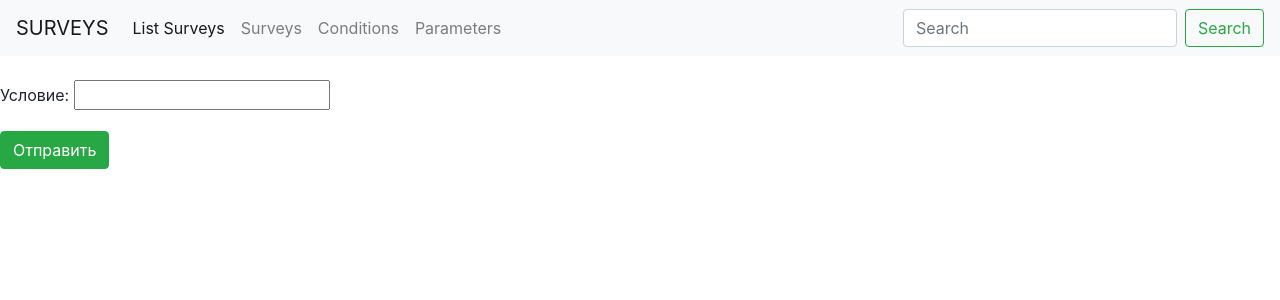
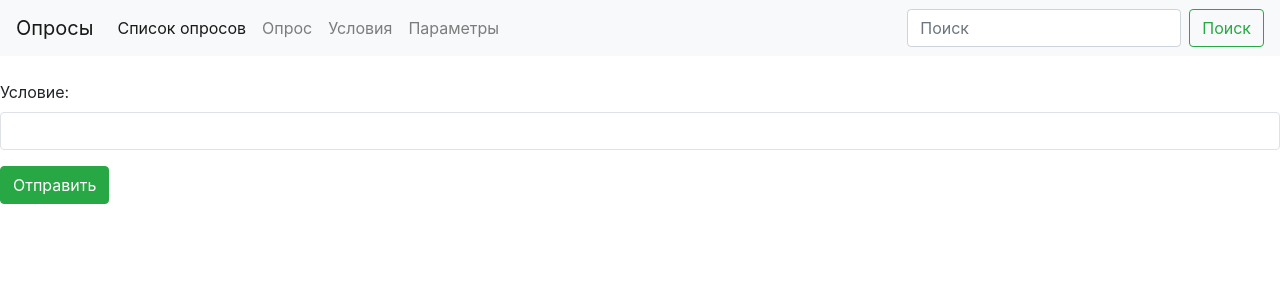
Before and after one commit to Nikolai-veb/Surveys, a Django app: page /condition/ in a window 1280 px wide. Shown: the top 300 px of the page. Run offline with Django 3.2, Linux system fonts and the light colour scheme.

Commit message:
select form

```diff
--- a/serveys/forms.py
+++ b/serveys/forms.py
@@ -9,6 +9,10 @@ class ConditionsForms(forms.ModelForm):
         model = Conditions
         fields = ("name",)
 
+        widgets = {
+            "name": forms.TextInput(attrs={"class": "form-control border"}),
+        }
+
 
 class ParametersForm(forms.ModelForm):
     """Форма создания параметров"""
@@ -17,6 +21,15 @@ class ParametersForm(forms.ModelForm):
         model = Parameters
         fields = ("survey", "method", "condition", "deadlines_start", "deadlines_stop")
 
+        widgets = {
+            "survey": forms.Select(attrs={"class": "form-control border"}),
+            "method": forms.Select(attrs={"class": "form-control border"}),
+            "condition": forms.Select(attrs={"class": "form-control border"}),
+            "deadlines_start": forms.DateInput(attrs={"class": "form-control border"}),
+            "deadlines_stop": forms.DateInput(attrs={"class": "form-control border"}),
+
+        }
+
 
 class SurveysForm(forms.ModelForm):
     """Форма создания опросов"""
@@ -24,3 +37,10 @@ class SurveysForm(forms.ModelForm):
     class Meta:
         model = Surveys
         fields = ("name", "questions", "type_s")
+
+        widgets = {
+            "name": forms.TextInput(attrs={"class": "form-control border"}),
+            "question": forms.Select(attrs={"class": "form-control border"}),
+            "type_s": forms.Select(attrs={"class": "form-control border"}),
+
+        }
--- a/serveys/models.py
+++ b/serveys/models.py
@@ -49,7 +49,7 @@ class Surveys(models.Model):
     type_s = models.ForeignKey(Type_surveys, verbose_name="Тип опроса", on_delete=models.CASCADE, related_name="survey")
     create = models.DateTimeField("Дата создания", auto_now=True)
     update = models.DateTimeField("Дата обновления", auto_now_add=True)
-    #slug = models.SlugField(max_length=200, unique=True, db_index=True)
+    #t slug = models.SlugField(max_length=200, unique=True, db_index=True)
 
     class Meta:
         verbose_name = "Опрос"
--- a/serveys/templates/base.html
+++ b/serveys/templates/base.html
@@ -12,7 +12,7 @@
 
 
 <nav class="navbar navbar-expand-lg navbar-light bg-light">
-  <a class="navbar-brand" href="#">SURVEYS</a>
+  <a class="navbar-brand" href="{% url "surveys_list" %}">Опросы</a>
   <button class="navbar-toggler" type="button" data-toggle="collapse" data-target="#navbarSupportedContent" aria-controls="navbarSupportedContent" aria-expanded="false" aria-label="Toggle navigation">
     <span class="navbar-toggler-icon"></span>
   </button>
@@ -20,21 +20,21 @@
   <div class="collapse navbar-collapse" id="navbarSupportedContent">
     <ul class="navbar-nav mr-auto">
       <li class="nav-item active">
-        <a class="nav-link" href="{% url "surveys_list" %}">List Surveys<span class="sr-only">(current)</span></a>
+        <a class="nav-link" href="{% url "surveys_list" %}">Список опросов<span class="sr-only">(current)</span></a>
       </li>
       <li class="nav-item">
-        <a class="nav-link" href="{% url "surveys" %}">Surveys</a>
+        <a class="nav-link" href="{% url "surveys" %}">Опрос</a>
       </li>
       <li class="nav-item">
-        <a class="nav-link" href="{% url "condition" %}">Conditions</a>
+        <a class="nav-link" href="{% url "condition" %}">Условия</a>
       </li>
       <li class="nav-item">
-        <a class="nav-link" href="{% url "parameters" %}">Parameters</a>
+        <a class="nav-link" href="{% url "parameters" %}">Параметры</a>
       </li>
     </ul>
     <form class="form-inline my-2 my-lg-0">
-      <input class="form-control mr-sm-2" type="search" placeholder="Search" aria-label="Search">
-      <button class="btn btn-outline-success my-2 my-sm-0" type="submit">Search</button>
+      <input class="form-control mr-sm-2" type="search" placeholder="Поиск" aria-laibel="Search">
+      <button class="btn btn-outline-success my-2 my-sm-0" type="submit">Поиск</button>
     </form>
   </div>
 </nav>
```
Also changed, not shown: db.sqlite3.
